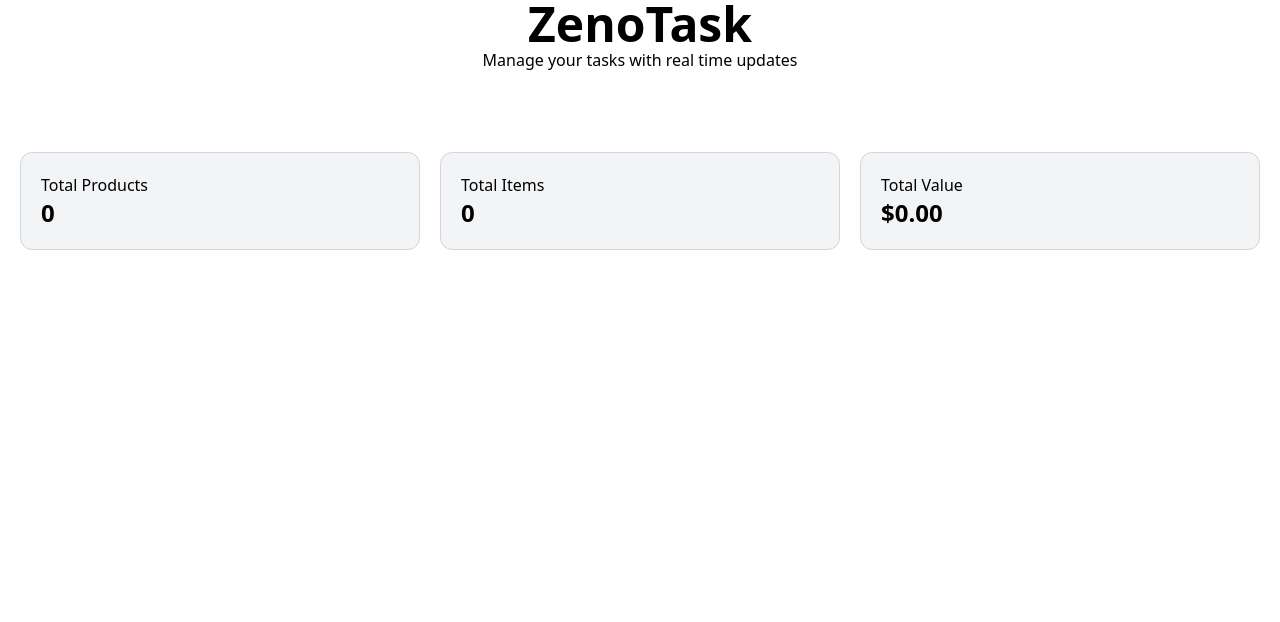
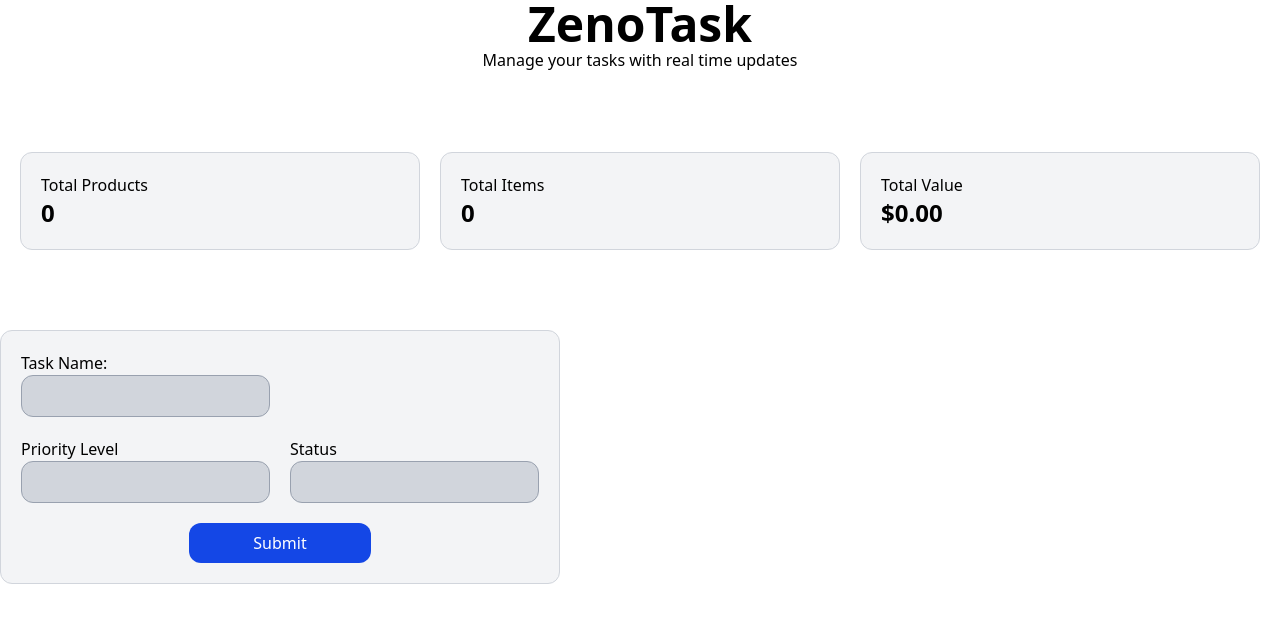
Before and after one commit to Phoenix-Domain/ZenoTask, a React (Vite) app: page / in a window 1280 px wide. Shown: the top 622 px of the page. Built offline with nearby package versions, Linux system fonts and the light colour scheme.

Commit message:
feat: Add label, inputs and button in form component

```diff
--- a/src/components/common/TaskForm.tsx
+++ b/src/components/common/TaskForm.tsx
@@ -2,8 +2,33 @@
 
 function TaskForm(){
     return(
-        <form action="">
+        <form action="" className='bg-gray-100 p-5 rounded-xl border border-gray-300 w-fit flex flex-col gap-5'>
+            <section>
+                <label htmlFor="">
+                    Task Name:
+                </label>
+                <input type="text" className='border block bg-gray-300 border-gray-400 rounded-xl p-2'/>
+            </section>
 
+            <section className='flex justify-around gap-5'>
+                <article>
+                    <label htmlFor="">
+                        Priority Level
+                    </label>
+                    <input type="text" className='border block bg-gray-300 border-gray-400 rounded-xl p-2'/>
+                </article>
+
+                <article>
+                    <label htmlFor="">
+                        Status
+                    </label>
+                    <input type="text" className='border block bg-gray-300 border-gray-400 rounded-xl p-2'/>
+                </article>
+            </section>
+
+            <button className='bg-blue-700 text-white w-fit px-16 py-2 m-auto rounded-xl'>
+                Submit
+            </button>
         </form>
     )
 }
```
